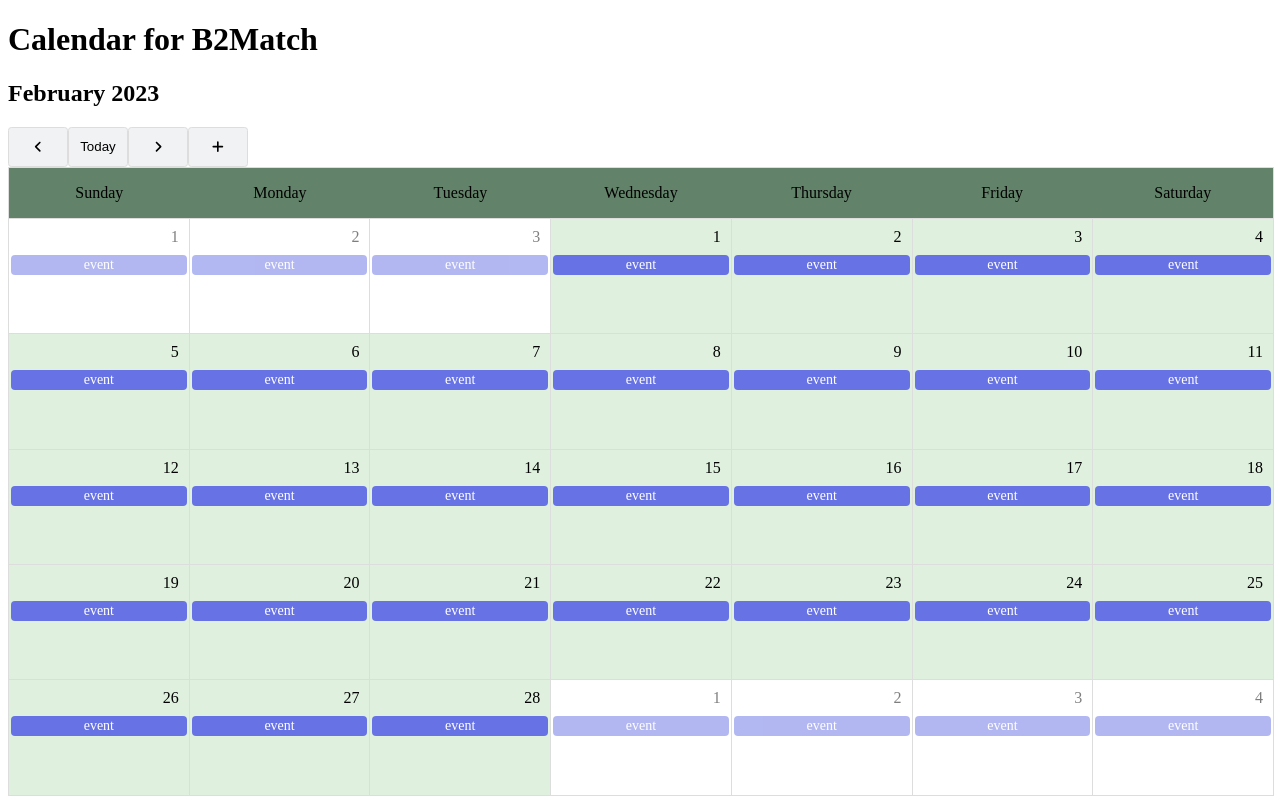
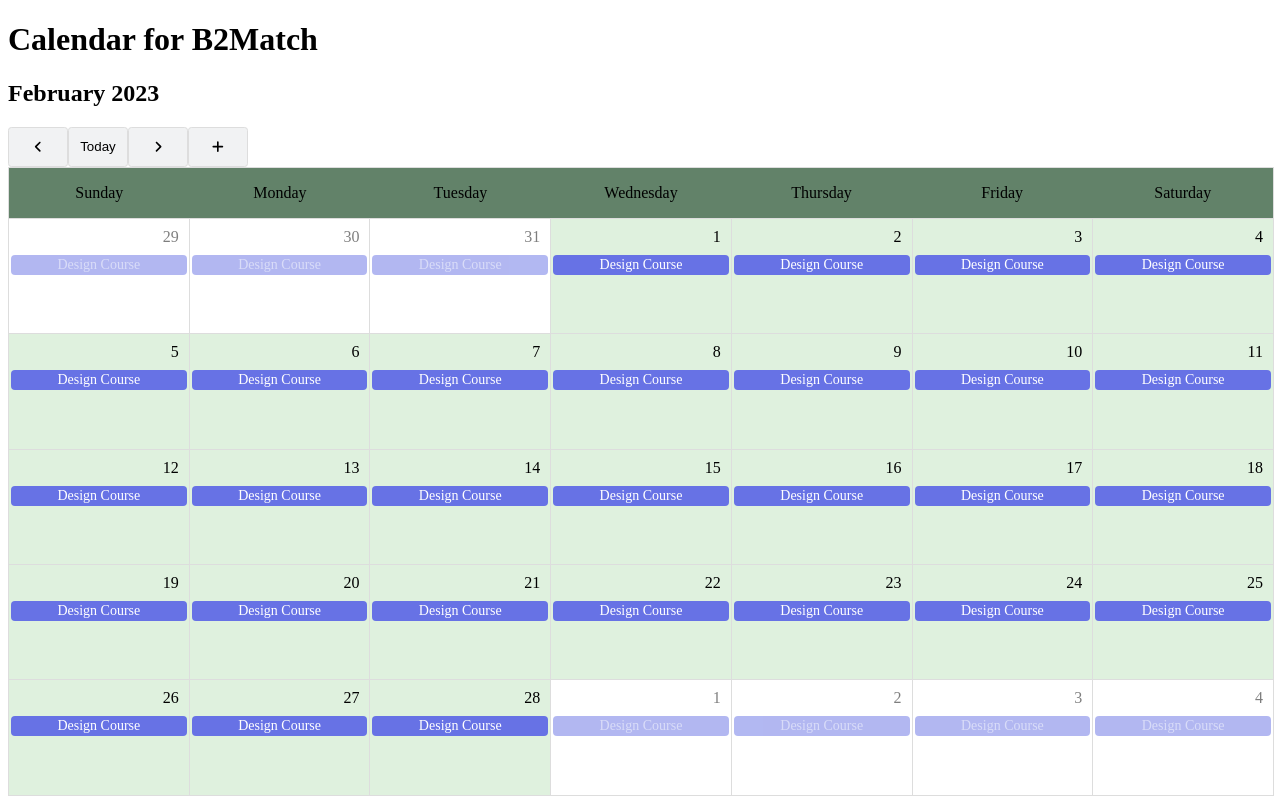
Before and after one commit to roberth6060/react-calender-app, a React (Create React App) app: page / in a window 1280 px wide. Built offline with nearby package versions, Linux system fonts and the light colour scheme.

Commit message:
completed rendering days to ui

```diff
--- a/src/components/CalendarGrid/CalendarGrid.tsx
+++ b/src/components/CalendarGrid/CalendarGrid.tsx
@@ -5,10 +5,9 @@ import CalendarDate from "../common/CalendarDate/CalendarDate";
 
 export const CalendarGrid = ()=> {
 
-    const { curDate} = useAppSelector((state)=> state.calendar);
+const { curDate} = useAppSelector((state)=> state.calendar);
 
-  let day = moment(curDate).startOf("month").format("dddd");
-
+let day = moment(curDate).startOf("month").format("dddd");
 let offset = 0;
 if (day === "Sunday") {
             offset =0;
@@ -57,7 +56,6 @@ const createMonthDates = (totalDays: number, month: moment.Moment)=> {
   return prevMonthDates;
 }
 
-
  const  days = moment(curDate).daysInMonth();
         //Returns the remainder of days / 7
       const getRemainder= (x: number, y: number)=> {
@@ -68,16 +66,10 @@ const createMonthDates = (totalDays: number, month: moment.Moment)=> {
         }
 let remainder = getRemainder(7, offset + days);
 
-
 const prevDays = createMonthDates(prevMonthDays, prevMonth);
 const nextDays = createMonthDates(nextMonthDays, nextMonth);
-console.log(nextDays);
-
 prevDays.splice(0, prevMonthDays-offset);
 nextDays.splice(remainder);
-
-prevDays.reverse();
-
 
 return (
     <CalendarDates>
--- a/src/components/common/CalendarDate/CalendarDate.tsx
+++ b/src/components/common/CalendarDate/CalendarDate.tsx
@@ -1,4 +1,5 @@
-import React from "react";
+
+import moment from "moment";
 import { CalendarEvent, CalendarNumber } from "./style/CalendarDate-Style";
 
 interface IDays {
@@ -8,16 +9,19 @@ interface IDays {
 const CalendarDate = (props: IDays)=> {
     return(<>
         {props.days.map((curDay,i)=> {
-        return( <div key={i}
+        const day =  moment(curDay).format('D')
+        return( <div key={curDay}
 		className={`calendar-date ${props.type}-date`}
-		data-day={i}
+		data-day={day}
 		data-date={curDay}
 		title={curDay}>
-		    <CalendarNumber>{ i + 1}</CalendarNumber>
+		    <CalendarNumber>{ day }</CalendarNumber>
 		    <CalendarEvent onClick={(e)=> {
                 e.preventDefault();
                 console.log(e.target);
-            }}>event</CalendarEvent>
+            }}>
+                <span>Design Course</span>
+             </CalendarEvent>
 		</div>)
     })}
     </>)
```
